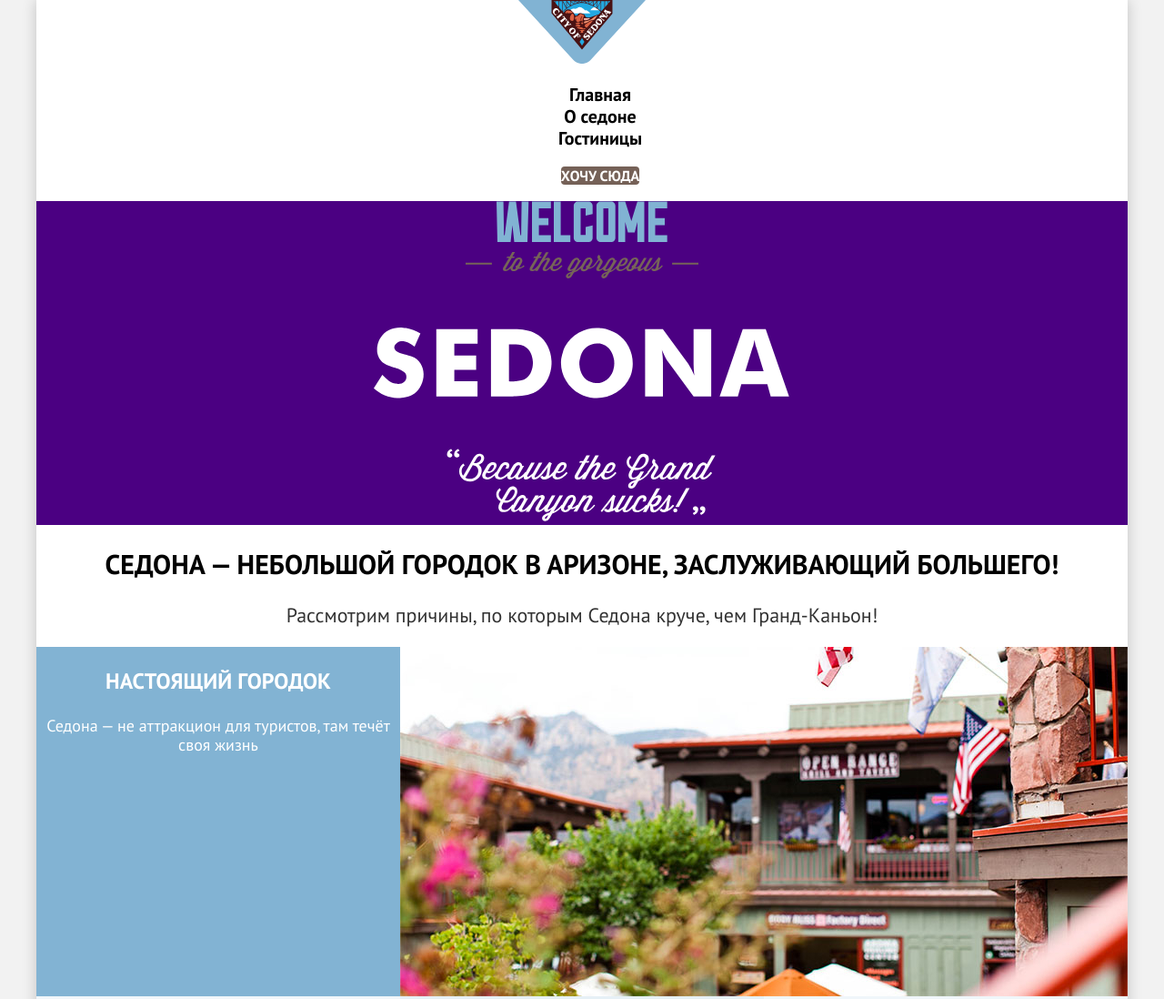
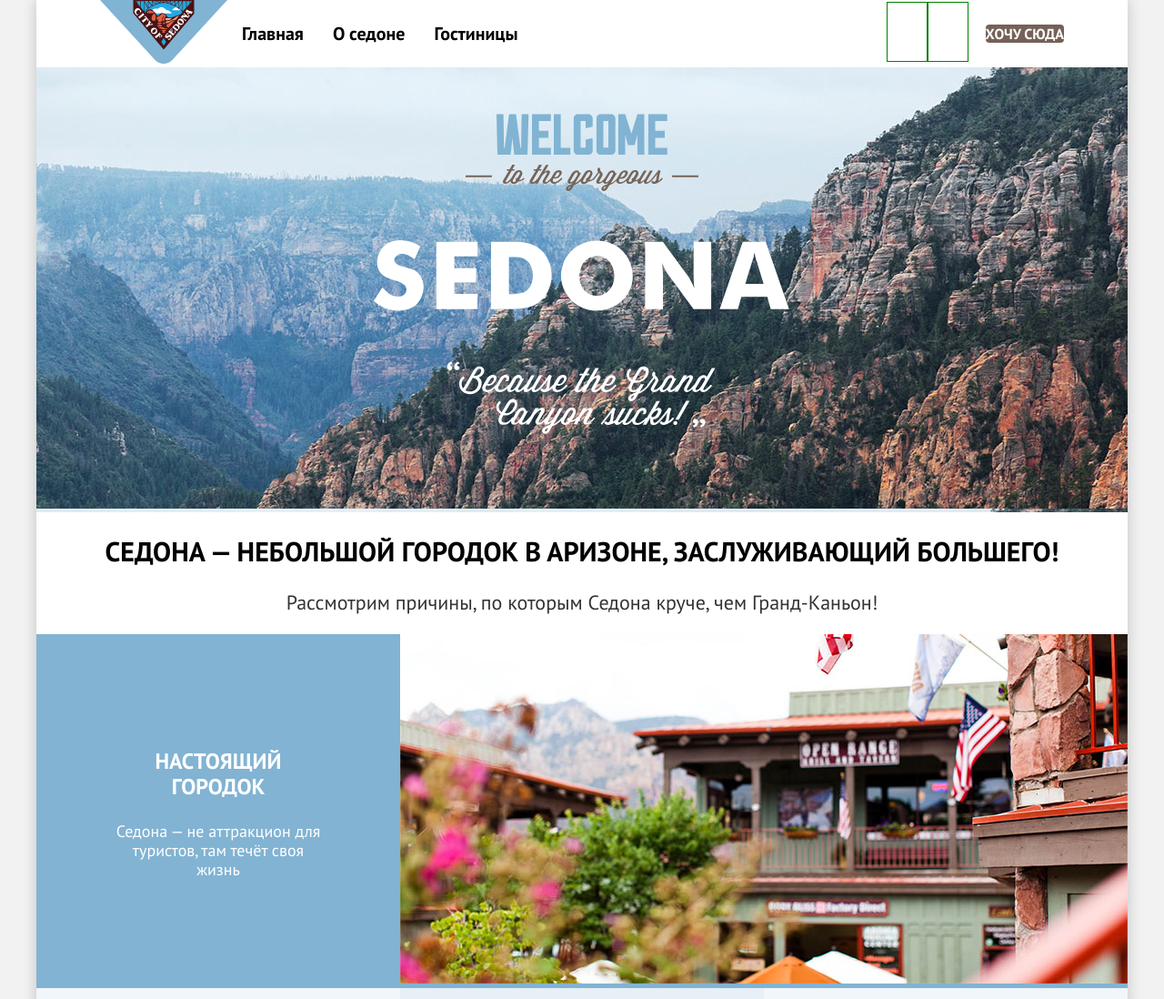
Before and after one commit to htmlacademy-htmlcss/1851473-sedona-36, a plain HTML site: page index.html in a window 1280 px wide. Shown: the top 1098 px of the page at 91% size. Drawn offline with Linux system fonts and the light colour scheme.

Commit message:
Застилизовал часть

```diff
--- a/css/style.css
+++ b/css/style.css
@@ -12,6 +12,12 @@
   font-style: normal;
 }
 
+*,
+*::before,
+*::after {
+  box-sizing: border-box;
+}
+
 html {
   min-width: 1200px;
 }
@@ -22,13 +28,26 @@ body {
   line-height: 21px;
   text-align: center;
   color: #333333;
-  background-color: #F2F2F2;
+  background-color: #f2f2f2;
   margin: 0;
   min-width: 1200px;
 }
 
+.navigation {
+  display: flex;
+  align-items: center;
+  padding: 0 70px;
+}
+
+.navigation-user .navigation-item {
+  margin: 0;
+}
+
 .hero {
   background-color: indigo;
+  background-image: url("../images/index-background.jpg");
+  padding-top: 51px;
+  padding-bottom: 82px;
 }
 
 .navigation-link {
@@ -37,6 +56,13 @@ body {
   line-height: 24px;
   color: #000000;
   text-decoration: none;
+}
+
+.navigation-link-icon {
+  display: inline-block;
+  width: 44px;
+  height: 64px;
+  outline: 1px solid green;
 }
 
 .visually-hidden {
@@ -52,15 +78,28 @@ body {
   overflow: hidden;
 }
 
+.navigation-item {
+  margin-left: 16px;
+  margin-right: 16px;
+}
+
 .navigation-list {
+  display: flex;
+  margin: 0;
+  padding: 0;
   list-style: none;
+}
+
+.navigation-user {
+  margin-left: auto;
+  margin-right: 20px;
 }
 
 .btn {
   font-weight: 700;
   font-size: 16px;
   line-height: 20px;
-  color: #FFFFFF;
+  color: #ffffff;
   text-transform: uppercase;
   text-decoration: none;
   border-radius: 4px;
@@ -74,7 +113,7 @@ body {
 }
 
 .btn-blue {
-  background: #82B3D3;
+  background: #82b3d3;
 }
 
 .title {
@@ -98,6 +137,9 @@ body {
   padding-left: 0;
 }
 
+.benefits-item {
+  padding: 112px 85px;
+}
 
 .benefits-item-title {
   font-size: 24px;
@@ -108,8 +150,12 @@ body {
 
 .benefits-item-blue {
   display: flex;
-  color: #FFFFFF;
-  background-color:#82B3D3;
+  color: #ffffff;
+  background-color: #82b3d3;
+}
+
+.benefits-item-wrapper {
+  padding: 102px 85px;
 }
 
 .benefits-item-reverse {
@@ -135,7 +181,7 @@ body {
 }
 
 .benefits-item-blue .benefits-item-title {
-  color: #FFFFFF;
+  color: #ffffff;
 }
 
 .quality-item-title {
@@ -155,6 +201,8 @@ body {
 
 .quality-item {
   width: 400px;
+  padding-left: 85px;
+  padding-right: 85px;
 }
 
 .quality-item-gray {
@@ -168,11 +216,11 @@ body {
 
 .subscribe {
   background-color: indigo;
-  color: #FFFFFF;
+  color: #ffffff;
 }
 
 .subscribe-title {
-  color: #FFFFFF;
+  color: #ffffff;
 }
 
 .subscribe-description {
@@ -212,7 +260,7 @@ body {
   display: flex;
   flex-direction: column;
   width: 1200px;
-  background: #FFFFFF;
+  background: #ffffff;
   box-shadow: 0px 0px 15px rgba(0, 0, 0, 0.2);
   margin-left: auto;
   margin-right: auto;
@@ -221,9 +269,24 @@ body {
 
 .main {
   flex-grow: 1;
-
 }
 
 .footer {
-  padding-bottom: 10px;
+  display: flex;
+  justify-content: space-between;
+  align-items: center;
+  padding: 10px 70px;
 }
+
+.social-list {
+  display: flex;
+  list-style: none;
+  padding-left: 0;
+}
+
+.social-link {
+  display: inline-block;
+  width: 47px;
+  height: 40px;
+  outline: 5px solid indigo;
+}
--- a/index.html
+++ b/index.html
@@ -26,19 +26,17 @@
           </ul>
           <ul class="navigation-list navigation-user">
             <li class="navigation-item">
-              <a class="navigation-link" href="#">
+              <a class="navigation-link-icon" href="#">
                 <span class="visually-hidden">Поиск</span>
               </a>
             </li>
             <li class="navigation-item">
-              <a class="navigation-link" href="#">
+              <a class="navigation-link-icon" href="#">
                 <span class="visually-hidden">понравившиеся</span>
               </a>
             </li>
-            <li class="navigation-item">
-              <a class="navigation-btn btn btn-brown" href="#"> Хочу сюда </a>
-            </li>
           </ul>
+          <a class="navigation-btn btn btn-brown" href="#"> Хочу сюда </a>
         </nav>
       </header>
       <main class="main">
@@ -54,7 +52,7 @@
             Рассмотрим причины, по которым Седона круче, чем Гранд-Каньон!
           </p>
           <ul class="benefits-list">
-            <li class="benefits-item benefits-item-blue">
+            <li class="benefits-item-blue">
               <div class="benefits-item-wrapper">
                 <h3 class="benefits-item-title">
                   Настоящий городок
@@ -89,7 +87,7 @@
                 Большинство едет в Гранд Каньон и толпится там
               </p>
             </li>
-            <li class="benefits-item benefits-item-blue benefits-item-reverse">
+            <li class="benefits-item-blue benefits-item-reverse">
               <div class="benefits-item-wrapper">
                 <h3 class="benefits-item-title">
                   Там есть мост дьявола
```
